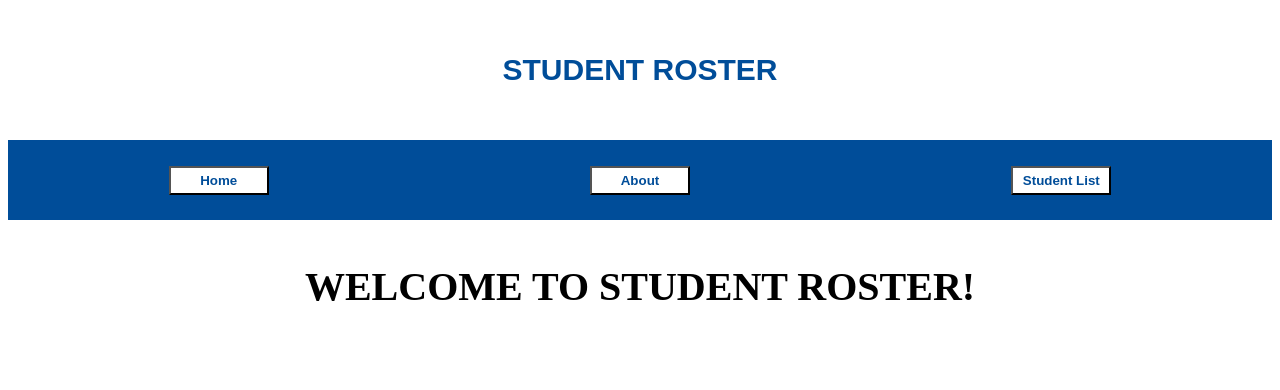
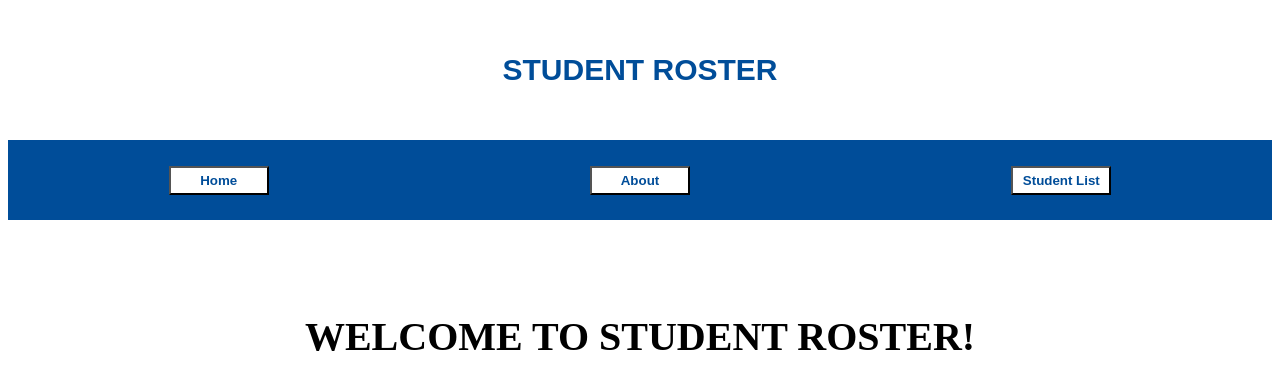
Before and after one commit to devWRM/STUDENT-ROSTER, a React (Create React App) app in the folder frontend-student-roster/: page / in a window 1280 px wide. Shown: the top 390 px of the page. Built offline with nearby package versions, Linux system fonts and the light colour scheme; no server answers.

Commit message:
added inline styling to the Home component

```diff
--- a/frontend-student-roster/src/components/Home.js
+++ b/frontend-student-roster/src/components/Home.js
@@ -8,7 +8,8 @@ function Home() {
             justifyContent: 'space-around',
             alignItems: 'center',
             fontSize: '20px',
-            padding: '1rem'
+            padding: '1rem',
+            marginTop: '50px'
         }}
 
         >
```
